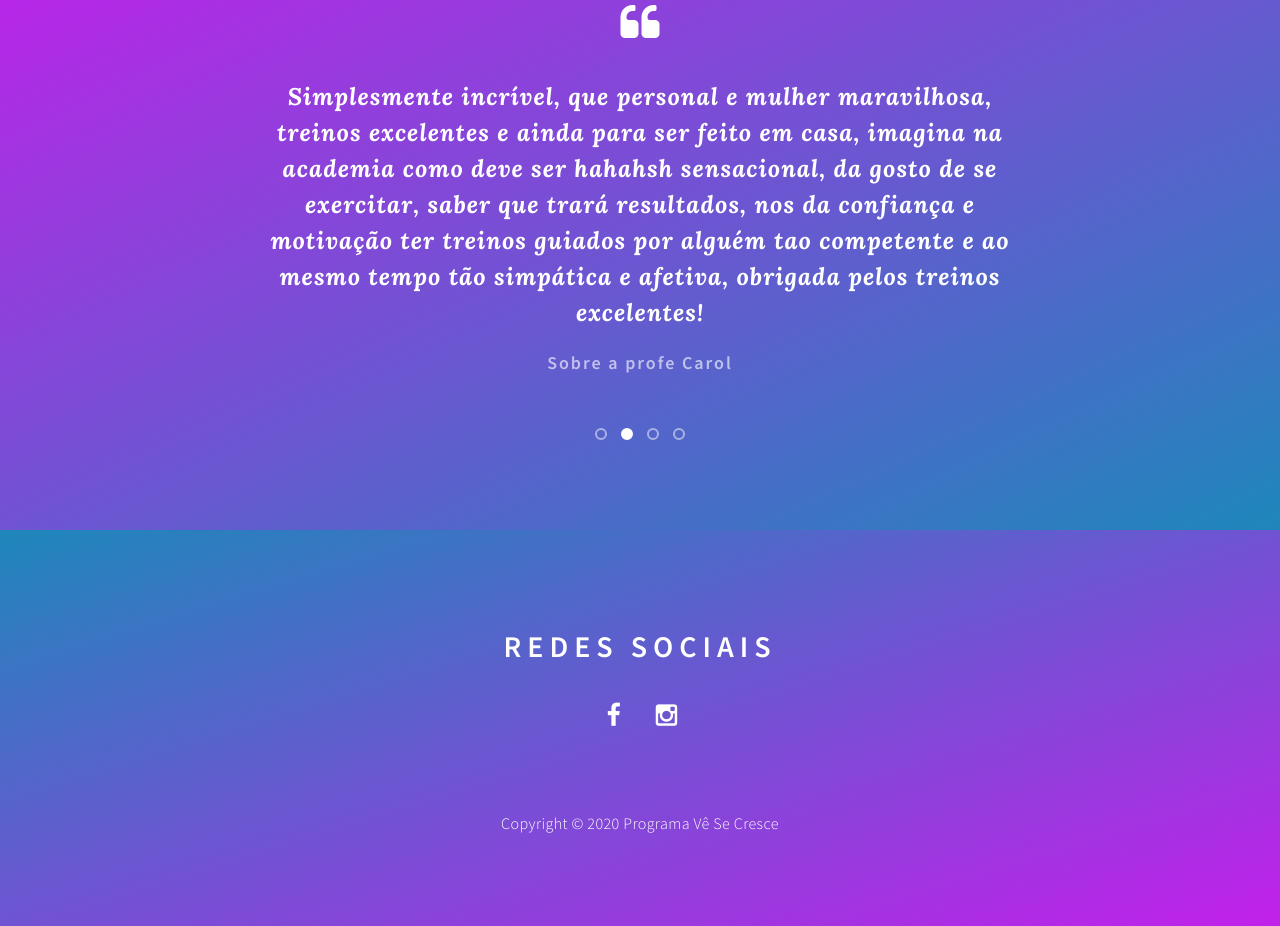
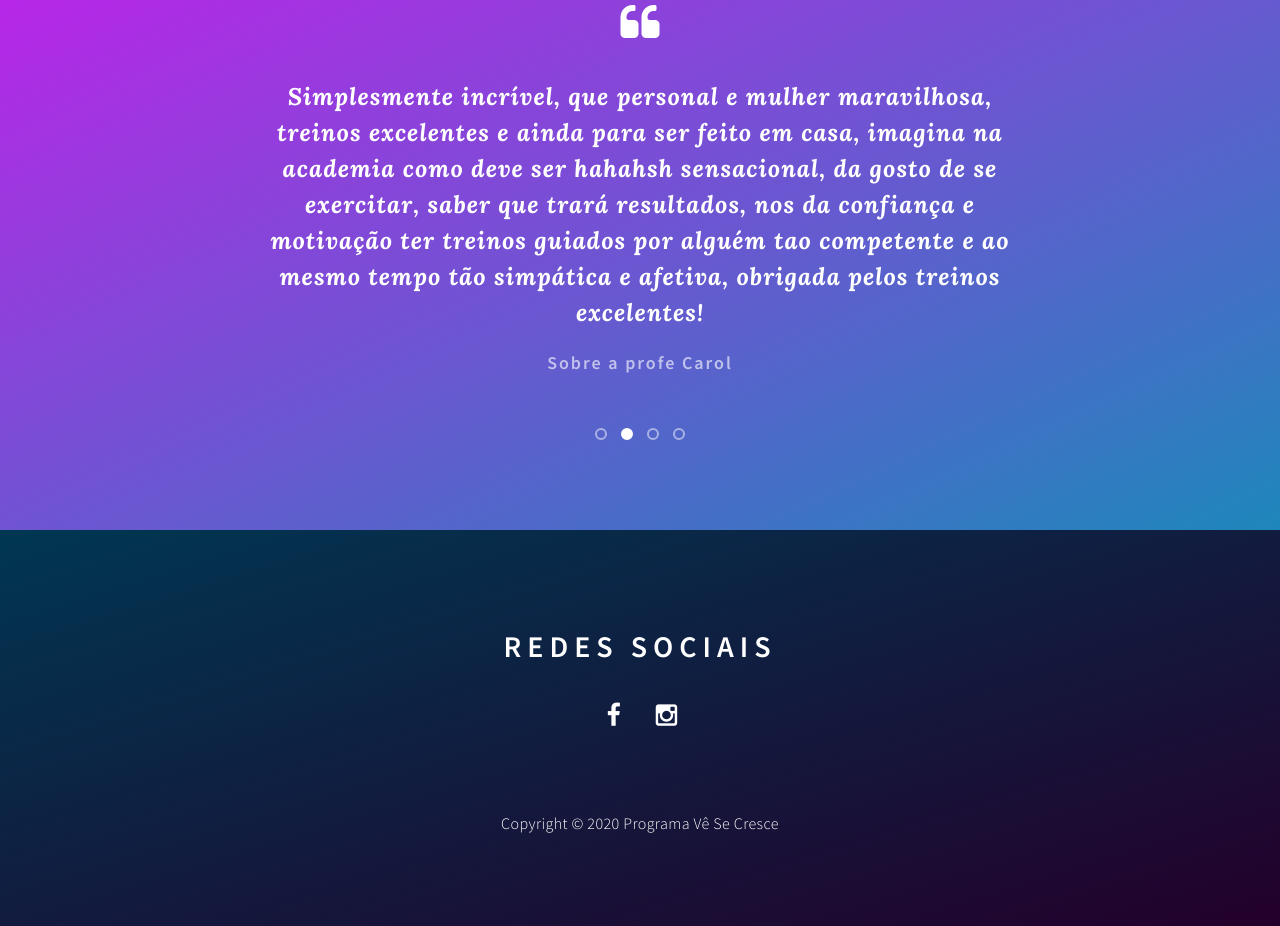
Before and after one commit to tonyleiva/tonyleiva.github.io, a plain HTML site: page vesecresce/index.html in a window 1280 px wide. Shown: the part 5407-6333 px from the top of the page. Drawn offline with Linux system fonts and the light colour scheme.

Commit message:
Update dev

```diff
--- a/vesecresce/css/style-dev.css
+++ b/vesecresce/css/style-dev.css
@@ -882,7 +882,7 @@ Video section
  Footer section
 -----------------------------------------*/
 footer {
-  background-image: linear-gradient(to bottom right, #1e87bb, #c220ea);
+  background-image: linear-gradient(to bottom right, #003752, #23002b);
   color: #ffffff;
   padding-top: 8rem;
   padding-bottom: 8rem;
```
